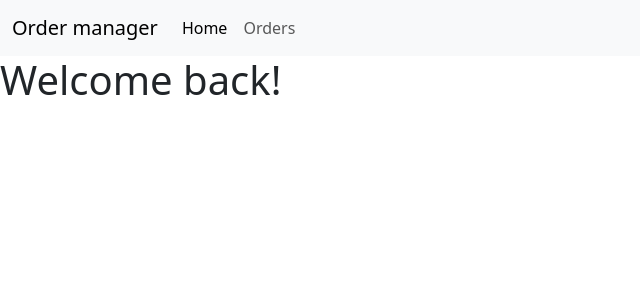
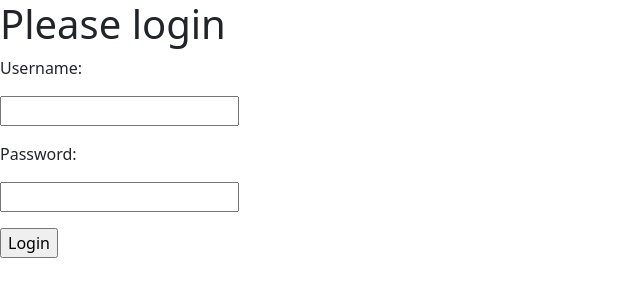
Before and after one commit to nikolashenrijskunce/PrecuPiegadesMarsrutesanasRisinajums, a Flask app: page / in a window 1280 px wide. Shown: the top 300 px of the page, without its empty margins (0-640 px from the left). Run offline with Flask 3, Linux system fonts and the light colour scheme.

Commit message:
Turpinājums pmatnes izstrādei

```diff
--- a/app.py
+++ b/app.py
@@ -1,20 +1,21 @@
 from flask import Flask, redirect, url_for, render_template, request
+from flask_bcrypt import Bcrypt
 
 app = Flask(__name__)
-
+bcrypt = Bcrypt(app)
 # visas lapas ir definētas, kā funkcijas, kas ved uz kādu html failu no templates mapes, un vēl padod tam datus
 
-@app.route('/')
+@app.route('/home')
 def home():  # put application's code here
     return render_template('home.html')
 
 @app.route('/orders')
 def order():  # put application's code here
-    return render_template('orders.html', order_amount=7, order_list=['00001', '00002', '00003', '00004', '00005', '00006', '00007'])
+    return render_template('orders/orders.html', order_amount=7, order_list=['00001', '00002', '00003', '00004', '00005', '00006', '00007'])
 
 @app.route('/orders/<orderid>')
 def order_by_id(orderid):  # put application's code here
-    return render_template('order_details.html', order_id=orderid)
+    return render_template('orders/order_details.html', order_id=orderid)
 
 @app.route('/<name>')
 def driver(name):  # put application's code here
@@ -25,13 +26,18 @@ def admin():  # put application's code here
     # return redirect(url_for('hello_world'))
     return redirect(url_for('driver', name='admin_1'))
 
-@app.route('/login', methods=['GET', 'POST']) #login url, kas var ari darit post ne tikai get (parejiem defaultaa tikai get)
+@app.route('/', methods=['GET', 'POST']) #login url, kas var ari darit post ne tikai get (parejiem defaultaa tikai get)
 def login():
     if request.method == 'POST':
         username = request.form['email']
         password = request.form['pwd']
-        if username != 'admin' or password != '123':
+        f = open('passwords.txt')
+        stored_hash = f.readline()
+        f.close()
+        if username != 'admin' or bcrypt.check_password_hash(stored_hash, password) != True: #PAROLE IR "qwerty"
+            del password, stored_hash
             return redirect(url_for('login'))
+        del password, stored_hash
         return render_template('profile.html', user=username)
     else:
         return render_template('login.html')
--- /dev/null
+++ b/passwords.txt
@@ -0,0 +1 @@
+$2b$12$u3PxDLQX8BTUQJd9U9OTD.fONGFC4KCCw7EBcNgFc0TseWsoP5bVa
--- a/templates/base.html
+++ b/templates/base.html
@@ -6,7 +6,7 @@
     <link href="https://cdn.jsdelivr.net/npm/bootstrap@5.3.8/dist/css/bootstrap.min.css" rel="stylesheet" integrity="sha384-sRIl4kxILFvY47J16cr9ZwB07vP4J8+LH7qKQnuqkuIAvNWLzeN8tE5YBujZqJLB" crossorigin="anonymous">
 </head>
 <body>
-<nav class="navbar navbar-expand-lg bg-body-tertiary">
+<nav class="navbar navbar-expand-lg bg-body-tertiary justify-content-center">
   <div class="container-fluid">
     <a class="navbar-brand" href="#">Order manager</a>
     <button class="navbar-toggler" type="button" data-bs-toggle="collapse" data-bs-target="#navbarNav" aria-controls="navbarNav" aria-expanded="false" aria-label="Toggle navigation">
@@ -21,7 +21,9 @@
         <li class="nav-item">
           <a class="nav-link" href="/orders">Orders</a>
         </li>
-
+        <li class="nav-item">
+          <a class="nav-link" href="/">Sign out</a>
+        </li>
       </ul>
     </div>
   </div>
--- a/templates/login.html
+++ b/templates/login.html
@@ -1,6 +1,11 @@
-{% extends "base.html" %}
-{% block title %}Login page{% endblock %}
-{% block content %}
+<!DOCTYPE html>
+<html lang="en">
+<head>
+    <meta charset="UTF-8">
+    <title>Login page</title>
+    <link href="https://cdn.jsdelivr.net/npm/bootstrap@5.3.8/dist/css/bootstrap.min.css" rel="stylesheet" integrity="sha384-sRIl4kxILFvY47J16cr9ZwB07vP4J8+LH7qKQnuqkuIAvNWLzeN8tE5YBujZqJLB" crossorigin="anonymous">
+</head>
+<body>
     <h1>Please login</h1>
 {#    action var noradit, uz kuru lapu aizved login, bet, ja ieliek '#', tad atstas taja pas lapa'#}
     <form action="#" method="post">
@@ -21,4 +26,5 @@
             <input type="submit" value="Login"/>
         </p>
     </form>
-{% endblock %}
+</body>
+</html>
```
Also changed, not shown: templates/orders/order_details.html (renamed from templates/order_details.html), templates/orders/orders.html (renamed from templates/orders.html).
